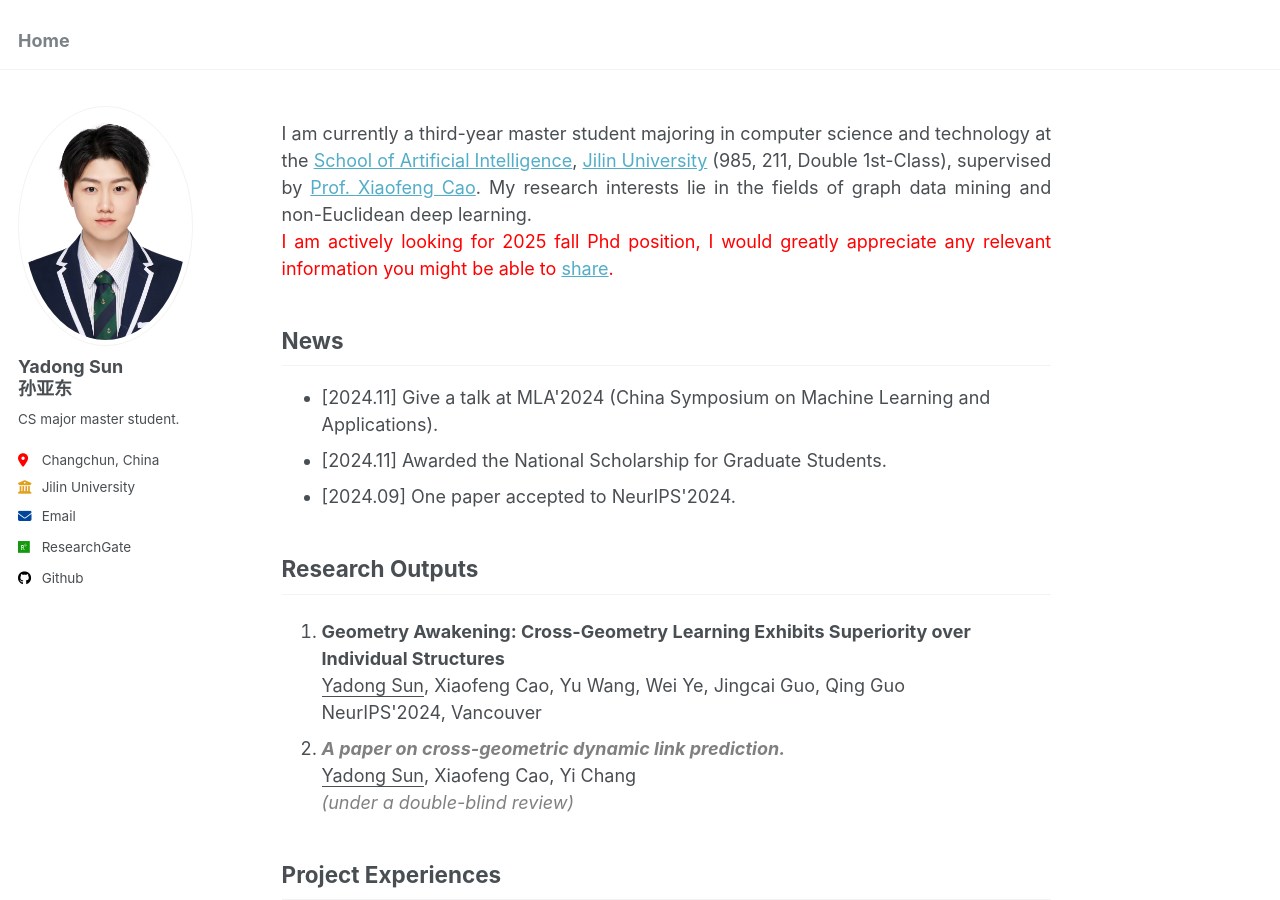
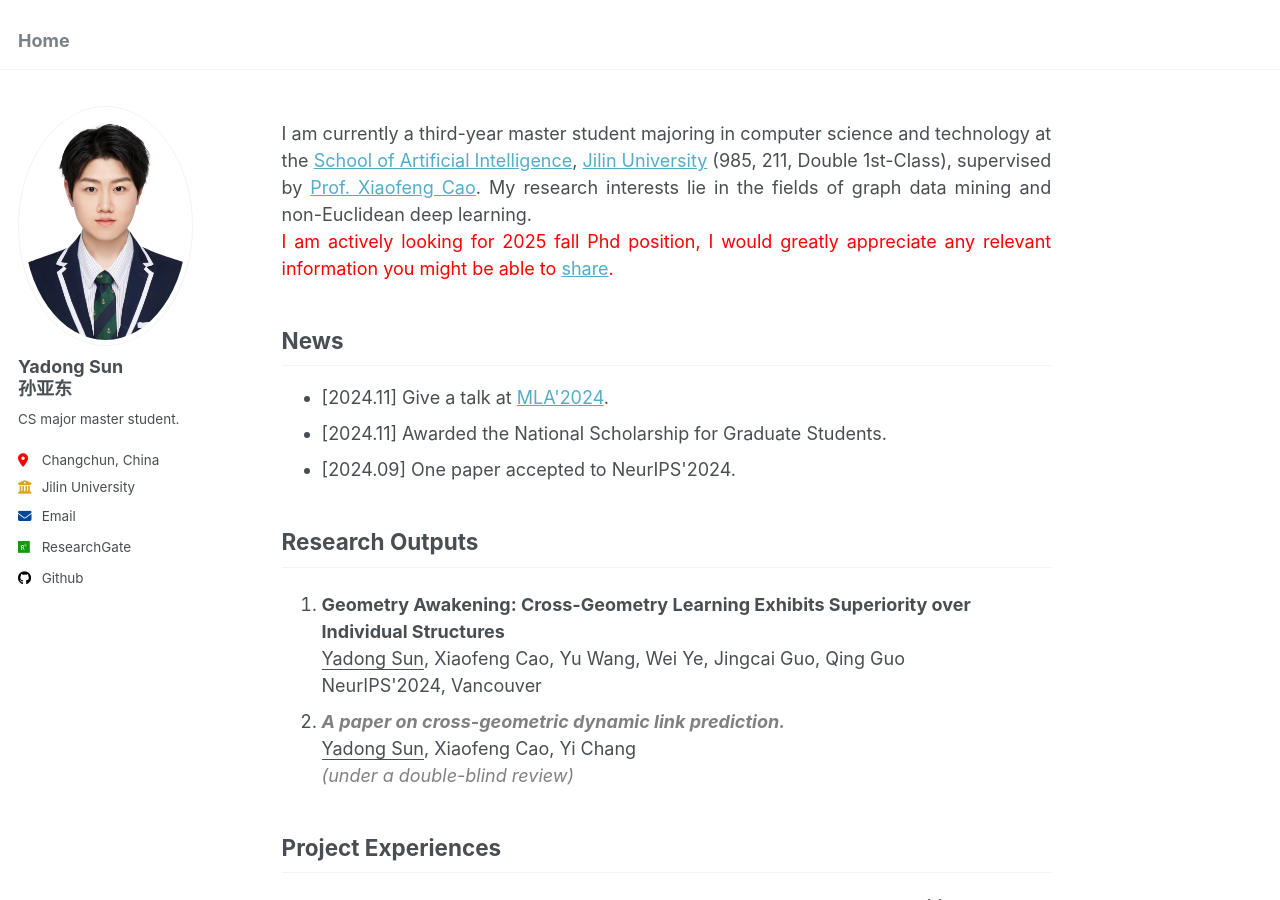
Before and after one commit to sun-yd/sun-yd.github.io, a Jekyll site: the page built from _pages/about.md, in a window 1280 px wide and 900 px high. Built offline with Jekyll 4.4.1, drawn with Linux system fonts in a browser that asks for light colours.

Commit message:
Update about.md

```diff
--- a/_pages/about.md
+++ b/_pages/about.md
@@ -16,7 +16,7 @@ I am currently a third-year master student majoring in computer science and tech
 News
 ------
 <ul>
-<li> [2024.11] Give a talk at MLA'2024 (China Symposium on Machine Learning and Applications).</li>
+<li> [2024.11] Give a talk at <a href="https://mla2024.bdaa.pro/2024/poster">MLA'2024</a>.</li>
 <li> [2024.11] Awarded the National Scholarship for Graduate Students.</li>
 <li> [2024.09] One paper accepted to NeurIPS'2024. </li>
 </ul>
```
